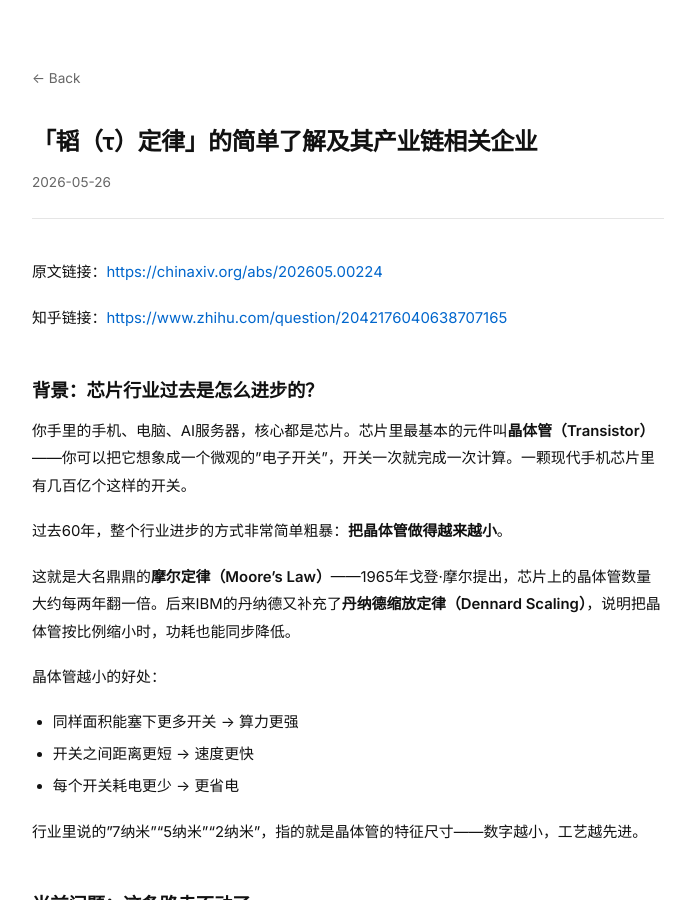
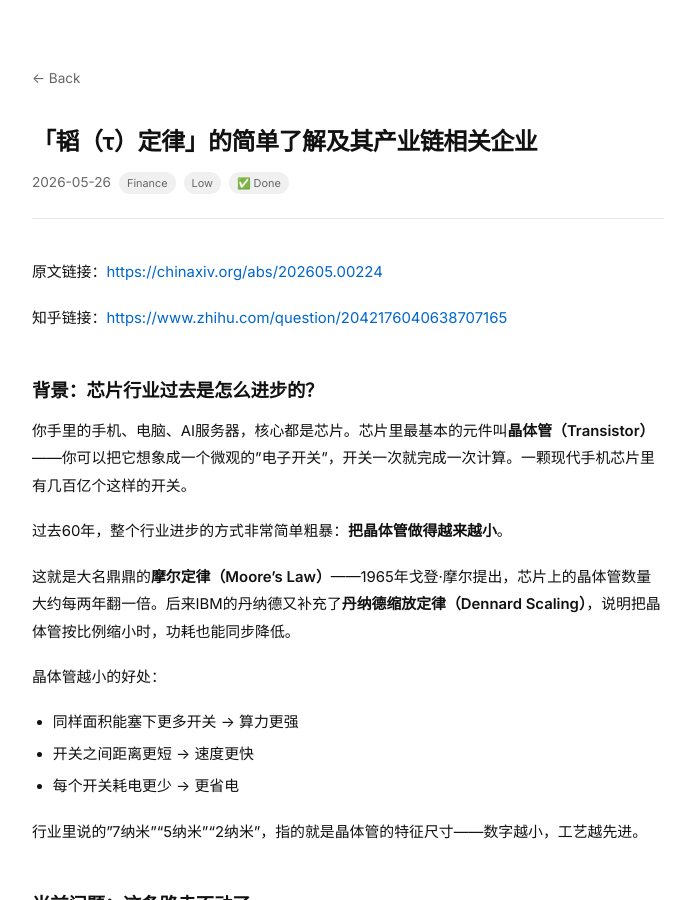
Before and after one commit to 0xTyche/0xTyche.github.io, a Jekyll site: the page built from _posts/2026-05-26-note.md, in a window 1280 px wide and 900 px high. Shown: the whole window, without its empty margins (292-983 px from the left). Built offline with Jekyll 4.4.1, drawn with Linux system fonts in a browser that asks for light colours.

Commit message:
chore: sync from Notion 2026-05-27

```diff
--- a/_posts/2026-05-26-note.md
+++ b/_posts/2026-05-26-note.md
@@ -2,6 +2,9 @@
 layout: post
 title: "「韬（τ）定律」的简单了解及其产业链相关企业"
 date: 2026-05-26
+classification: "Finance"
+priority: "Low"
+status: "✅ Done"
 notion_id: "36c37231-b8a5-804a-988b-f98491076b37"
 ---
 
```
